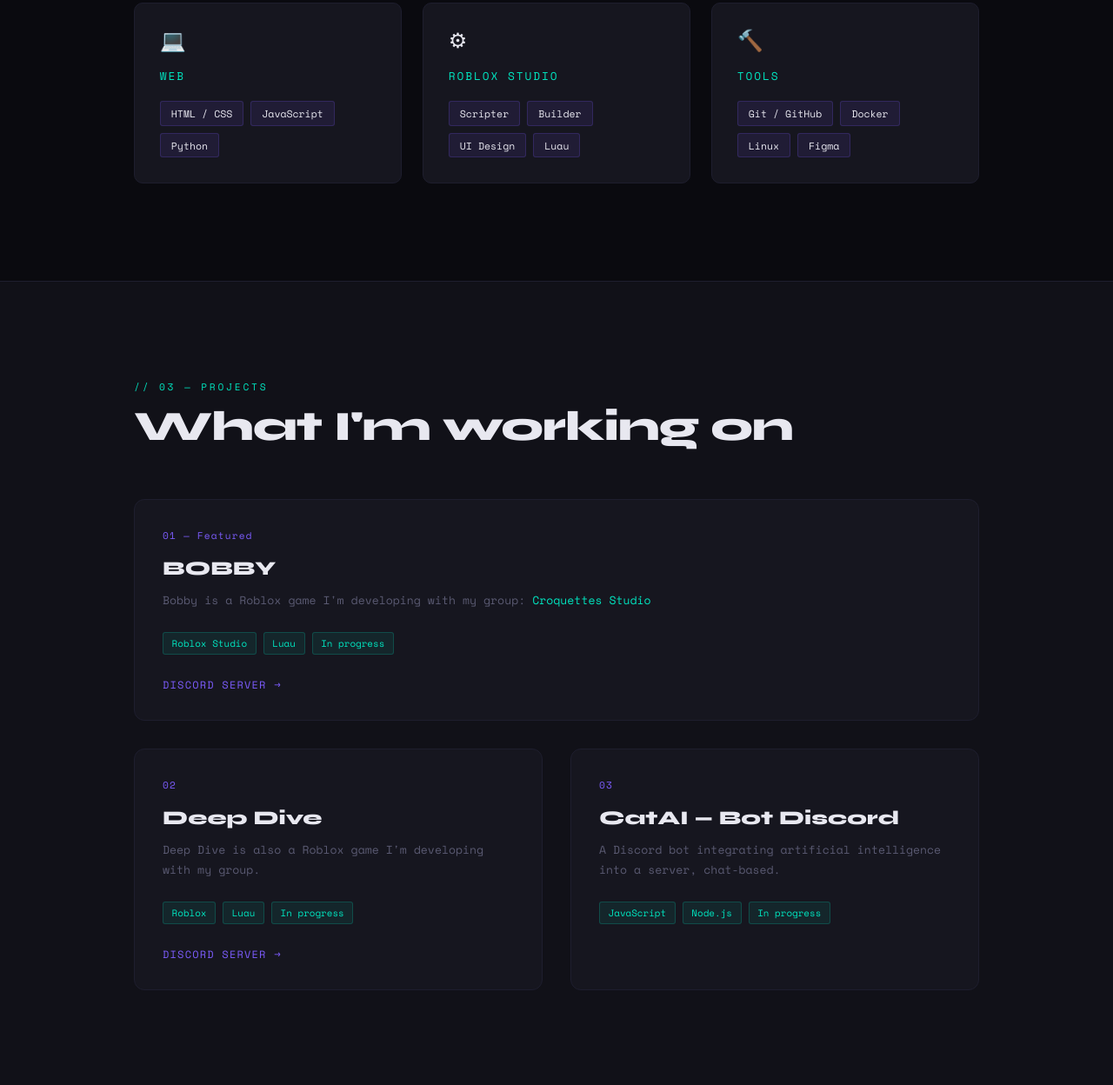
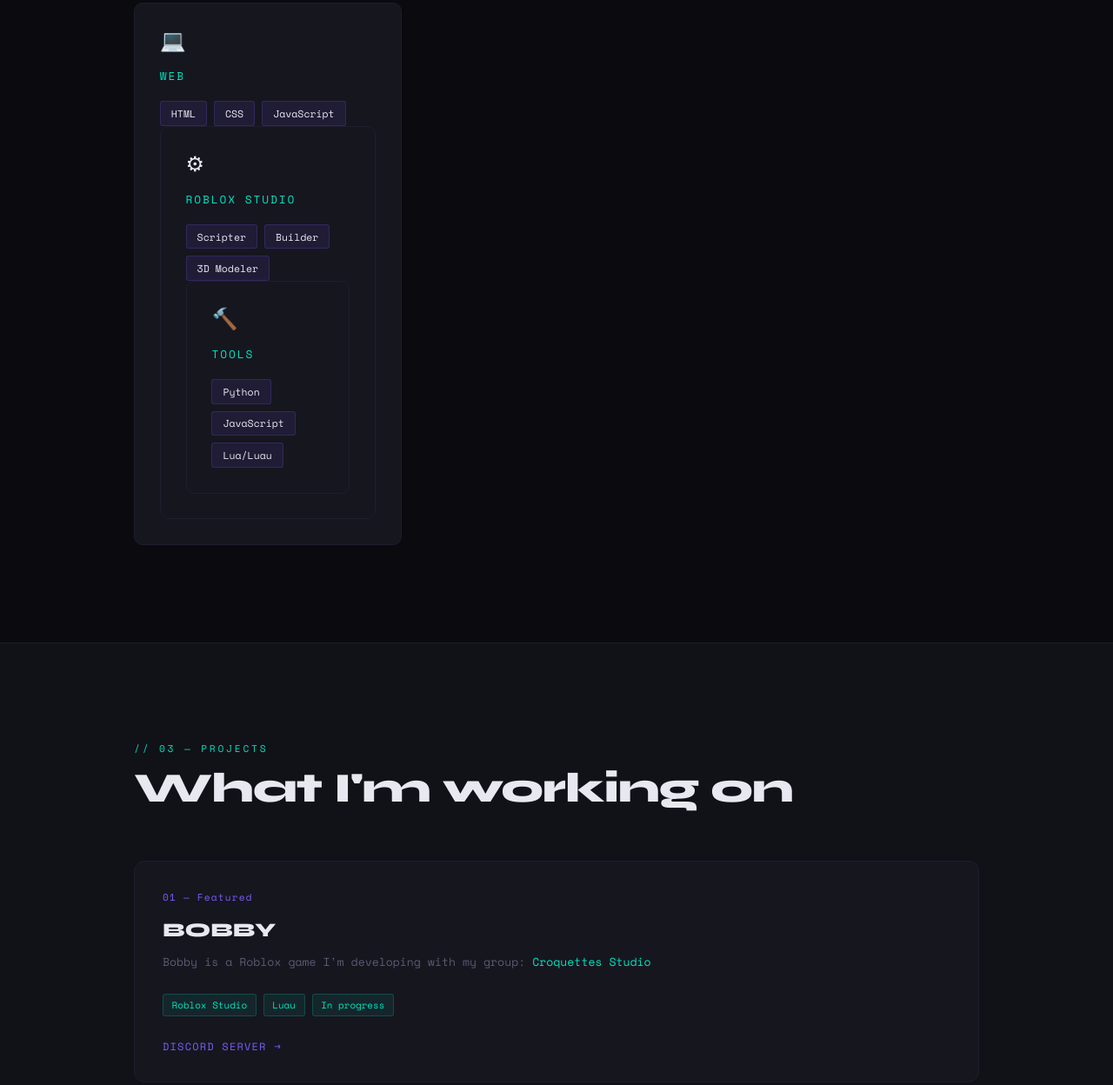
Before and after one commit to ShilbyMegastre/ShilbyMegastre.github.io, a plain HTML site: page index.html in a window 1280 px wide. Shown: the part 1627-2875 px from the top of the page at 87% size. Drawn offline with nearby package versions, Linux system fonts and the light colour scheme.

Commit message:
Update index.html

```diff
--- a/index.html
+++ b/index.html
@@ -238,17 +238,17 @@
           <div class="skill-group reveal">
             <div class="skill-group-icon">&#128187;</div>
             <div class="skill-group-title">Web</div>
-            <div class="skill-tags"><span class="skill-tag">HTML / CSS</span><span class="skill-tag">JavaScript</span><span class="skill-tag">Python</span></div>
+            <div class="skill-tags"><span class="skill-tag">HTML</span><span class="skill-tag">CSS</span><span class="skill-tag">JavaScript</span>
           </div>
           <div class="skill-group reveal">
             <div class="skill-group-icon">&#9881;</div>
             <div class="skill-group-title">Roblox Studio</div>
-            <div class="skill-tags"><span class="skill-tag">Scripter</span><span class="skill-tag">Builder</span><span class="skill-tag">UI Design</span><span class="skill-tag">Luau</span></div>
+            <div class="skill-tags"><span class="skill-tag">Scripter</span><span class="skill-tag">Builder</span><span class="skill-tag">3D Modeler</span>
           </div>
           <div class="skill-group reveal">
             <div class="skill-group-icon">&#128296;</div>
             <div class="skill-group-title" id="toolsGroupTitle"></div>
-            <div class="skill-tags"><span class="skill-tag">Git / GitHub</span><span class="skill-tag">Docker</span><span class="skill-tag">Linux</span><span class="skill-tag">Figma</span></div>
+            <div class="skill-tags"><span class="skill-tag">Python</span><span class="skill-tag">JavaScript</span><span class="skill-tag">Lua/Luau</span></div>
           </div>
         </div>
       </div>
@@ -270,7 +270,7 @@
             <div class="project-number">02</div>
             <h3 class="project-name">Deep Dive</h3>
             <p class="project-desc" id="p2Desc"></p>
-            <div class="project-tech"><span class="tech-badge">Roblox</span><span class="tech-badge">Luau</span><span class="tech-badge" id="p2Status"></span></div>
+            <div class="project-tech"><span class="tech-badge">Roblox Studio</span><span class="tech-badge">Luau</span><span class="tech-badge" id="p2Status"></span></div>
             <a href="https://discord.gg/uJD6PMc2Yd" class="project-link" id="p2Link"></a>
           </div>
           <div class="project-card reveal">
```
